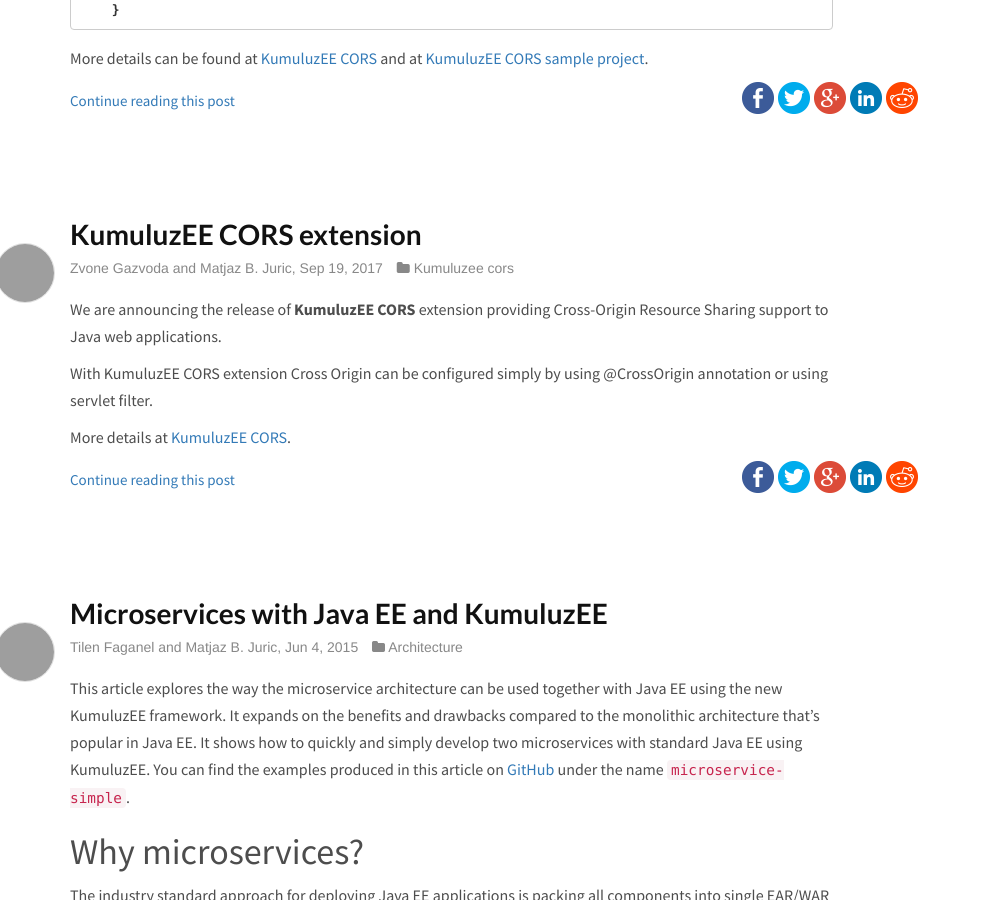
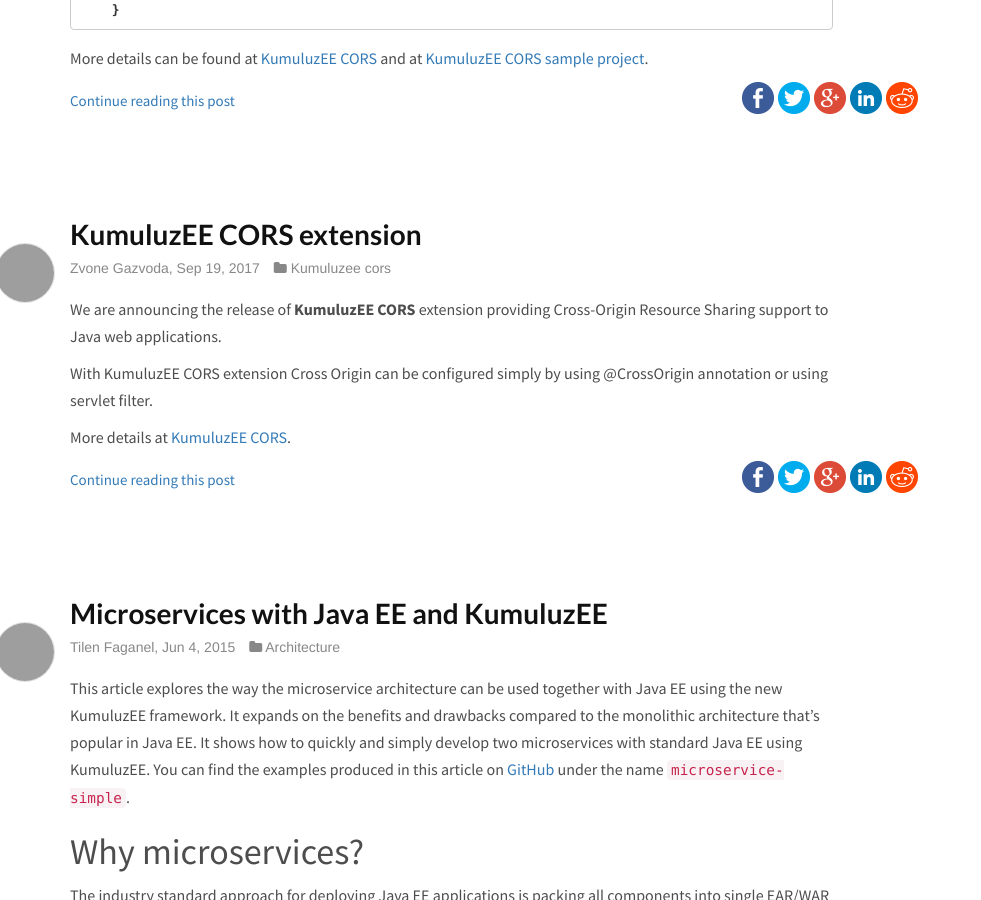
Before and after one commit to kumuluz/blog.sunesis.si, a Jekyll site: the page built from index.html, in a window 1280 px wide and 900 px high, scrolled down 2155 px. Shown: the whole window, without its empty margins (0-981 px from the left). Built offline with Jekyll 4.4.1, drawn with Linux system fonts in a browser that asks for light colours; some of the changed text lies outside the part shown; grey boxes are pictures that could not be loaded.

Commit message:
Update index.html

```diff
--- a/index.html
+++ b/index.html
@@ -17,7 +17,7 @@
               </div>
               <div class="author">
                 <img src="//www.gravatar.com/avatar/{{ author.gravatar }}" class="avatar" alt="author" />
-                {{ author.name }} and Matjaz B. Juric, {{ post.date | date: "%b %-d, %Y" }}
+                {{ author.name }}, {{ post.date | date: "%b %-d, %Y" }}
 
                 {% if post.categories %}
                   <span class="categories">
```
